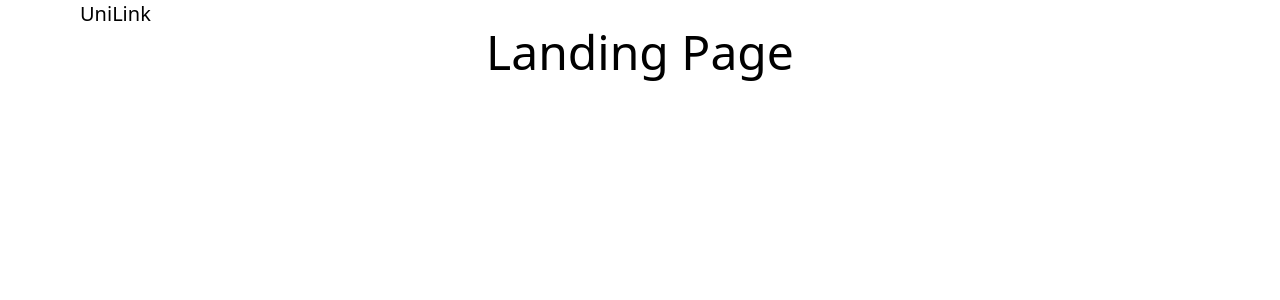
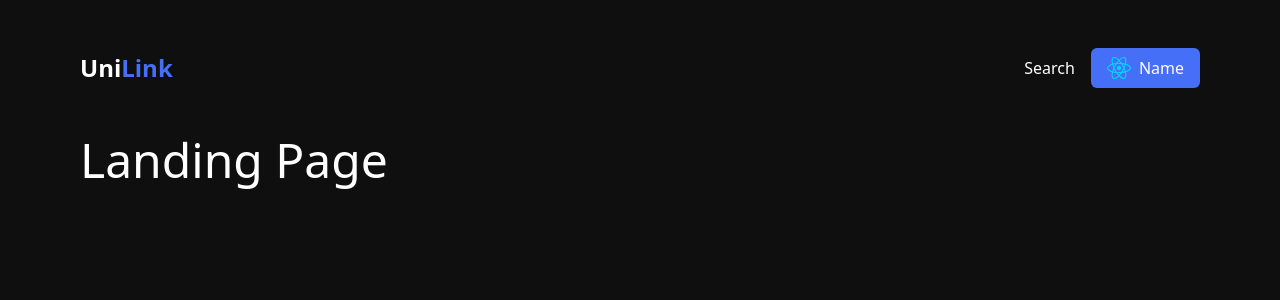
Before and after one commit to sanket-16/hackformers_techwarriors_10, a React (Vite) app in the folder client/: page / in a window 1280 px wide. Shown: the top 300 px of the page. Built offline with nearby package versions, Linux system fonts and the light colour scheme.

Commit message:
completed landing page , navbar and hoc wrapper

```diff
--- a/client/src/components/Navbar.tsx
+++ b/client/src/components/Navbar.tsx
@@ -1,13 +1,28 @@
-import React from 'react';
+import { useState } from 'react';
+import react from '../assets/react.svg';
+const Navbar = () => {
+  const [isLogedIn, setIsLogedIn] = useState(true);
 
-const Navbar = () => {
   return (
-    <div>
-      <div className="text-xl">
-        Uni<span>Link</span>
-      </div>
-      <div></div>
-    </div>
+    <nav className="w-full flex items-center justify-between py-8">
+      <h1 className="font-bold text-2xl">
+        Uni<span className="text-blue">Link</span>
+      </h1>
+      <ul className="font-medium flex items-center my-4 gap-4">
+        <li>Search</li>
+        <li>
+          <button className=" flex items-center gap-2 bg-blue rounded-md px-4 py-2">
+            {isLogedIn ? (
+              <div className="flex items-center gap-2">
+                <img src={react} alt="pfp" className="w-6" /> Name
+              </div>
+            ) : (
+              'Login'
+            )}
+          </button>
+        </li>
+      </ul>
+    </nav>
   );
 };
 
--- a/client/src/hoc/Wrapper.tsx
+++ b/client/src/hoc/Wrapper.tsx
@@ -3,7 +3,7 @@ import Navbar from '@components/Navbar';
 const Wrapper = (Component: React.FC) =>
   function HOC() {
     return (
-      <section className="md:mx-20 mx-10">
+      <section className="md:px-20 px-10 bg-almost-black text-white min-h-screen min-w-screen">
         <Navbar />
         <Component />
       </section>
--- a/client/src/pages/LandingPage.tsx
+++ b/client/src/pages/LandingPage.tsx
@@ -3,7 +3,7 @@ import Wrapper from '@hoc/Wrapper';
 const LandingPage = () => {
   return (
     <>
-      <h1 className=" text-5xl text-center ">Landing Page</h1>
+      <h1 className=" text-5xl ">Landing Page</h1>
     </>
   );
 };
```
